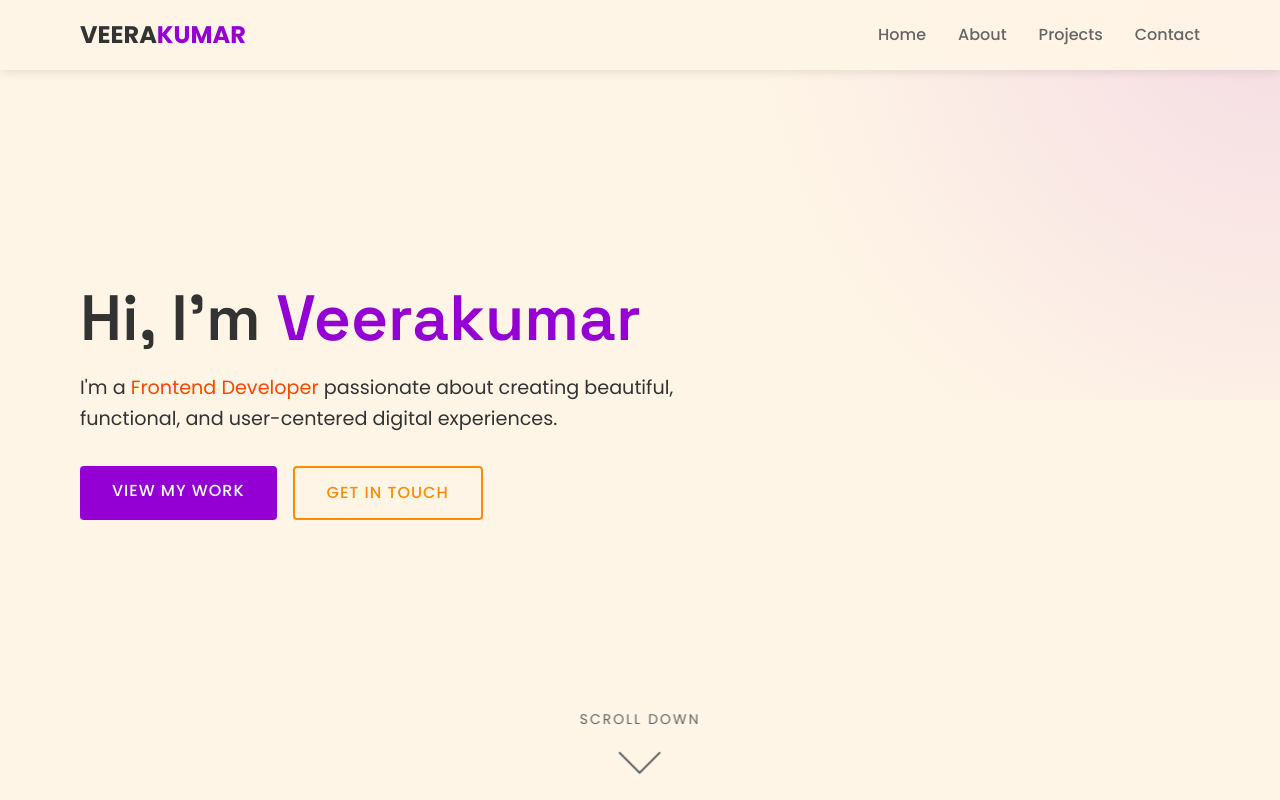
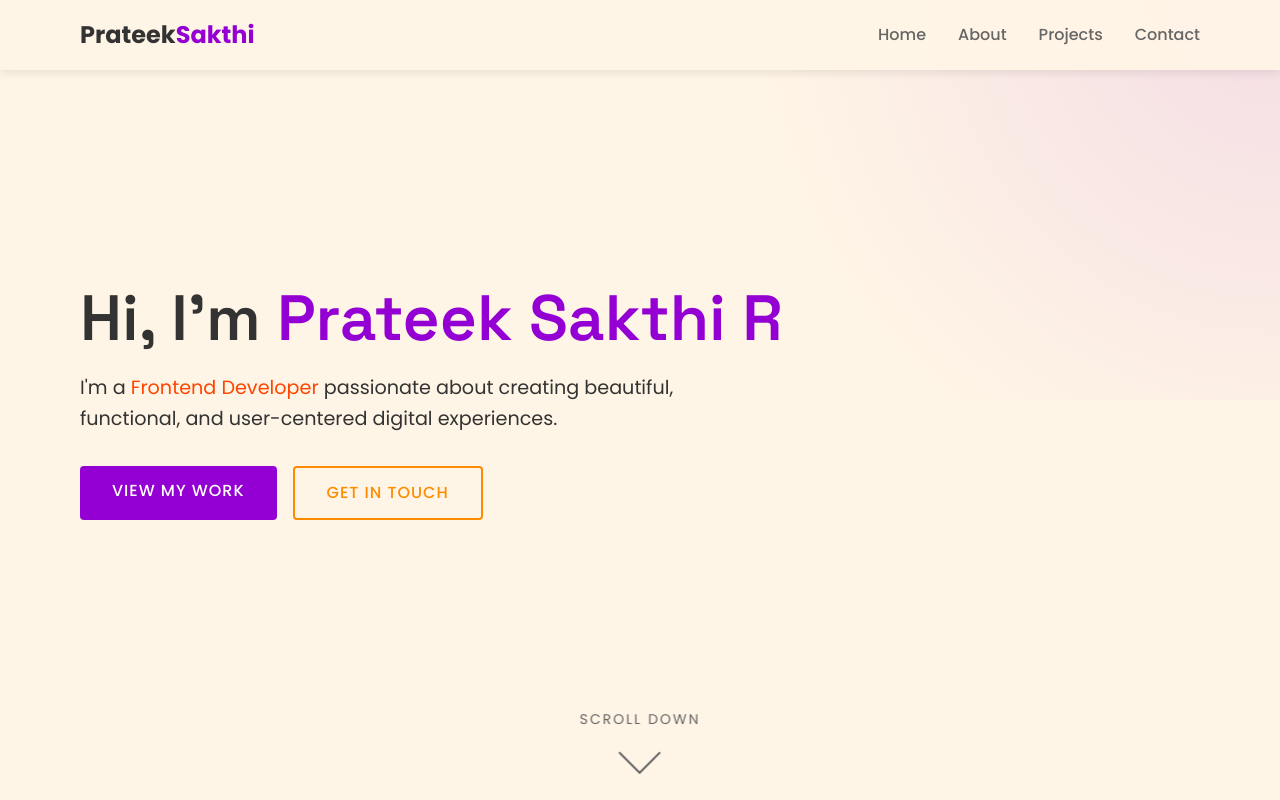
Before and after one commit to Prateek27-dot/SnsMca, a plain HTML site: page index.html in a window 1280 px wide. Shown: the top 800 px of the page. Drawn offline with Linux system fonts and the light colour scheme.

Commit message:
Update index.html

```diff
--- a/index.html
+++ b/index.html
@@ -788,7 +788,7 @@
     <!-- Header & Navigation -->
     <header id="header">
         <div class="container nav-container">
-            <a href="#home" class="logo">VEERA<span>KUMAR</span></a>
+            <a href="#home" class="logo">Prateek<span>Sakthi</span></a>
             <button class="mobile-toggle" aria-label="Toggle menu">☰</button>
             <ul class="nav-links">
                 <li><a href="#home">Home</a></li>
@@ -802,7 +802,7 @@
     <!-- Hero Section -->
     <section id="home" class="hero">
         <div class="container hero-content">
-            <h1>Hi, I'm <span class="highlight">Veerakumar</span></h1>
+            <h1>Hi, I'm <span class="highlight">Prateek Sakthi R</span></h1>
             <p>I'm a <span class="accent">Frontend Developer</span> passionate about creating beautiful, functional, and user-centered digital experiences.</p>
             <div class="hero-buttons">
                 <a href="#projects" class="btn">View My Work</a>
```
